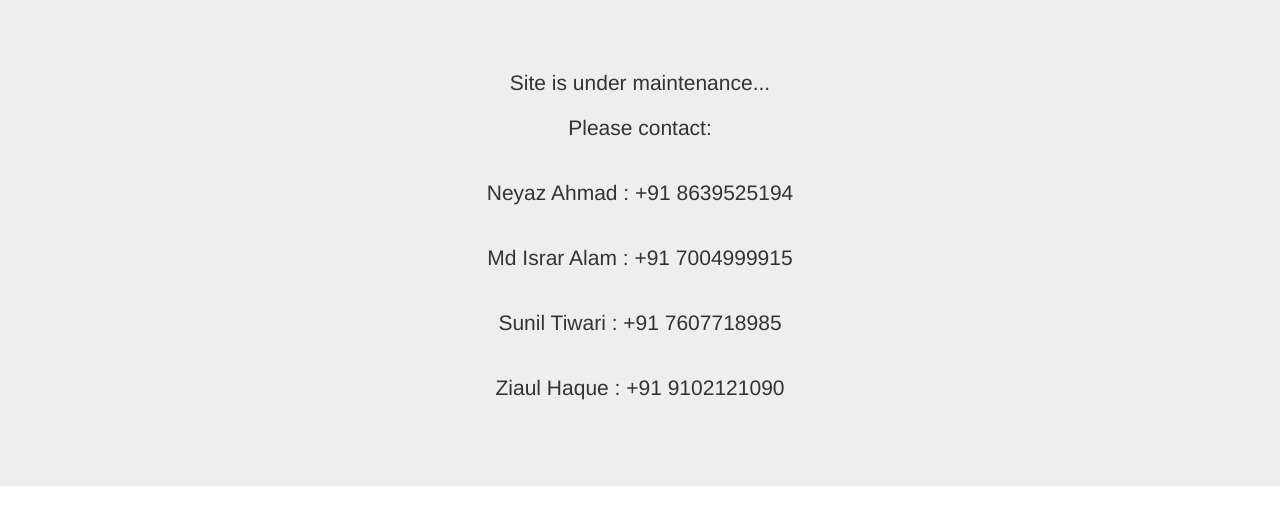
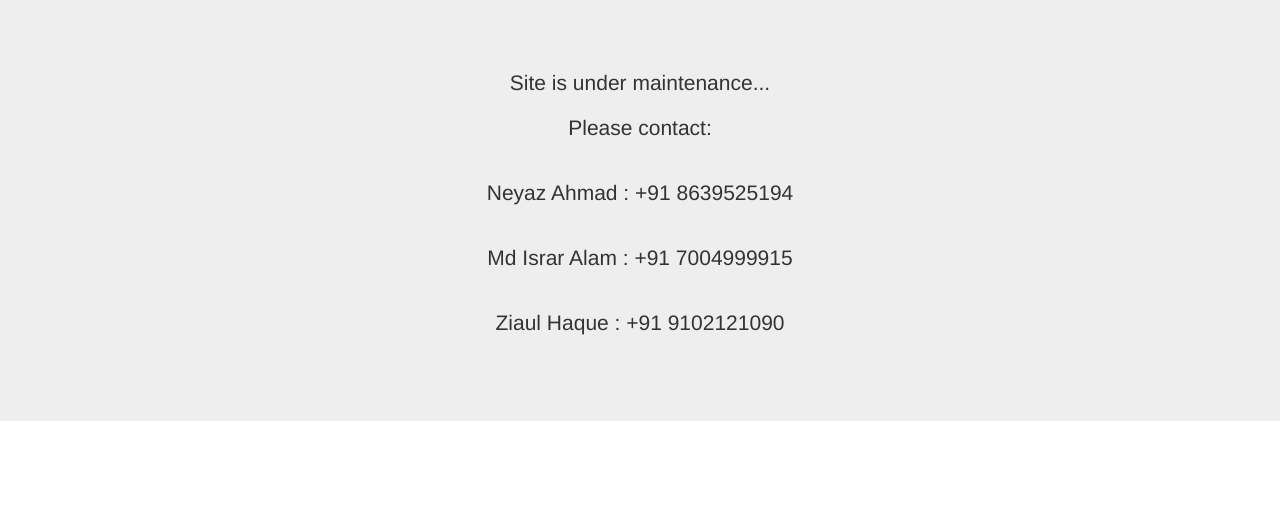
Before and after one commit to mas2405/hello-world, a plain HTML site: page index.html in a window 1280 px wide. Drawn offline with nearby package versions, Linux system fonts and the light colour scheme.

Commit message:
removed sunit tiwari number

```diff
--- a/index.html
+++ b/index.html
@@ -16,7 +16,6 @@
 <p>Please contact: </p> <br>
 <p>Neyaz Ahmad   : +91 8639525194 </p> <br>
 <p>Md Israr Alam : +91 7004999915</p> <br>
-<p>Sunil Tiwari  : +91 7607718985</p> <br>
 <p>Ziaul Haque   : +91 9102121090</p> <br>
 </div>
 
```
